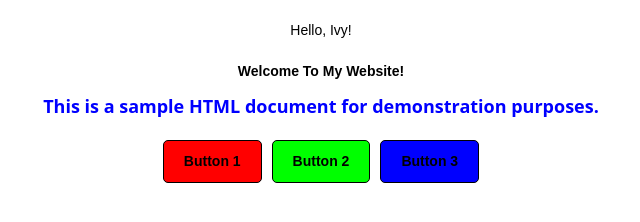
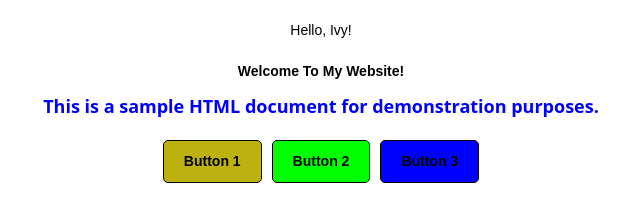
Before and after one commit to ivybustamante/friendly-octo-pancake, a plain HTML site: page index.html in a window 1280 px wide. Shown: the whole page, without its empty margins (319-959 px from the left). Drawn offline with nearby package versions, Linux system fonts and the light colour scheme.

Commit message:
Change button background color

```diff
--- a/assets/css/style.css
+++ b/assets/css/style.css
@@ -27,18 +27,23 @@
     font-family: arial;
     font-weight: bold;
 }
+
 .atb_btn_red {
-   background-color: #ff0000;
+    background-color: #bdb110;
 }
+
 .atb_btn_green {
-   background-color: #00ff00;
+    background-color: #00ff00;
 }
+
 .atb_btn_blue {
-   background-color: #0000ff;
+    background-color: #0000ff;
 }
+
 .ivy {
     color: #000;
 }
+
 .container {
     display: flex;
     font-size: 14px !important;
@@ -49,13 +54,16 @@
     gap: 10px;
     margin-top: 20px;
 }
+
 @media (max-width: 767px) {
     .container {
         flex-direction: column;
     }
+
     .ivy {
         color: #ec0493;
     }
+
     .atb_btn_blue {
         background-color: #a804ee;
     }
```
Also changed, not shown: index.html (+3 -0 lines).
